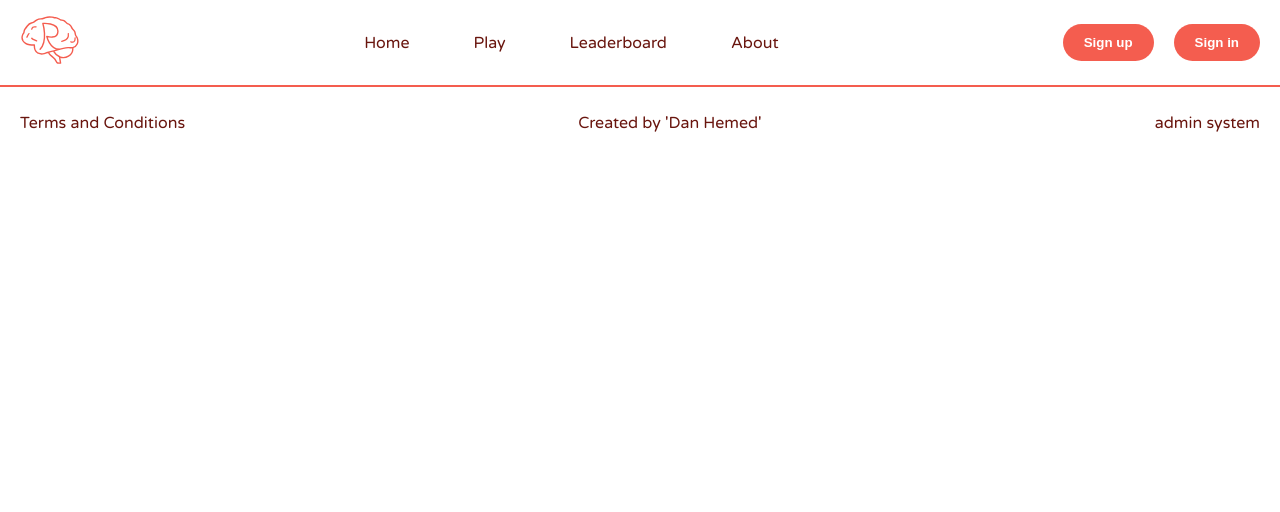
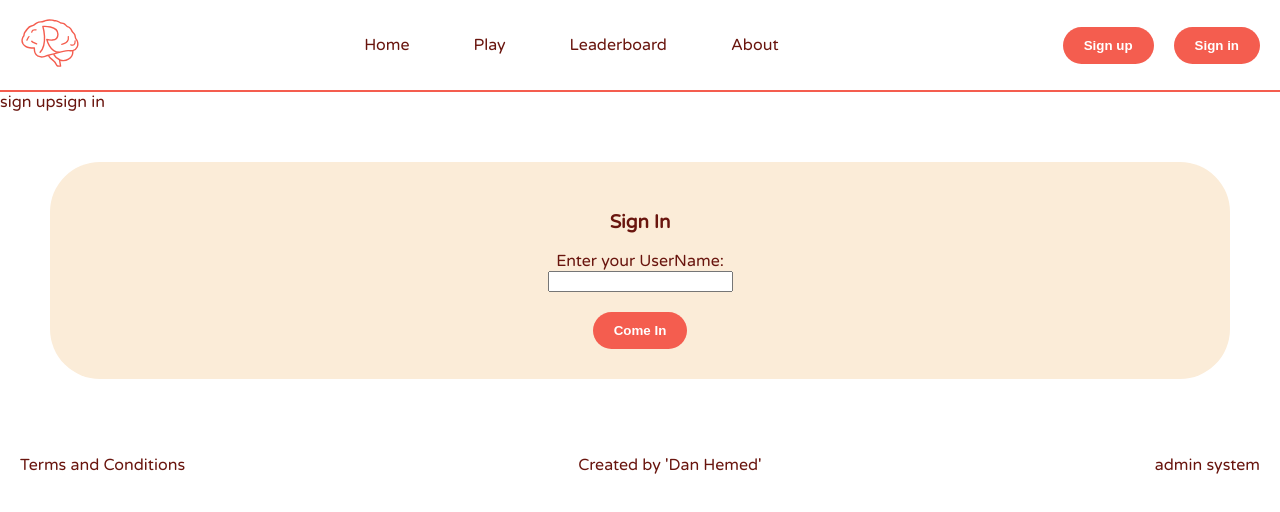
Before and after one commit to danhemed/Riddle_Game, a React (Vite) app: page /login/signin in a window 1280 px wide. Shown: the top 512 px of the page. Built offline with nearby package versions, Linux system fonts and the light colour scheme; a web font is replaced by a local one.

Commit message:
add sign in and sign up

```diff
--- a/src/App.tsx
+++ b/src/App.tsx
@@ -8,22 +8,26 @@ import Login from './pages/Login'
 import Play from './pages/Play'
 import Admin from './pages/Admin'
 import TermsAndConditions from './pages/TermsAndConditions'
-
+import SignIn from './components/SignIn'
+import SignUp from './components/SignUp'
 
 function App() {
   return (
     <>
-    <Header/>
-    <Routes>
-      <Route path='/' element={<Home/>}/>
-      <Route path='/play' element={<Play/>}/>
-      <Route path='/leaderboard' element={<Leaderboard/>}/>
-      <Route path='/about' element={<About/>}/>
-      <Route path='/admin' element={<Admin/>}/>
-      <Route path='/login' element={<Login/>}/>
-      <Route path='/Terms_and_Conditions' element={<TermsAndConditions/>}/>
-    </Routes>
-    <Footer/>
+      <Header />
+      <Routes>
+        <Route path='/' element={<Home />} />
+        <Route path='/play' element={<Play />} />
+        <Route path='/leaderboard' element={<Leaderboard />} />
+        <Route path='/about' element={<About />} />
+        <Route path='/admin' element={<Admin />} />
+        <Route path="/login" element={<Login />}>
+          <Route path="signup" element={<SignUp />} />
+          <Route path="signin" element={<SignIn />} />
+        </Route>
+        <Route path='/Terms_and_Conditions' element={<TermsAndConditions />} />
+      </Routes>
+      <Footer />
     </>
   )
 }
--- a/src/components/Header.tsx
+++ b/src/components/Header.tsx
@@ -13,8 +13,12 @@ export default function Header() {
             <Link to='/about'>About</Link>
         </nav>
         <div id='header-sign'>
+            <Link to='/login/signup'>
             <button>Sign up</button>
+            </Link>
+            <Link to='/login/signin'>
             <button>Sign in</button>
+            </Link>
         </div>
     </header>
   )
--- /dev/null
+++ b/src/components/SignIn.tsx
@@ -0,0 +1,18 @@
+
+export default function SignIn() {
+  return (
+    <div>
+        <section className="page">
+        <h1>Sign In</h1>
+        <form action="">
+            <label htmlFor="username">Enter your UserName:</label>
+            <br />
+            <input type="text" id="username" name="username"/>
+            <br />
+            <br />
+            <button type="submit">Come In</button>
+        </form>
+        </section>
+    </div>
+  )
+}
--- /dev/null
+++ b/src/components/SignUp.tsx
@@ -0,0 +1,23 @@
+
+export default function SignUp() {
+  return (
+    <div>
+        <section className="page">
+        <h1>Sign Un</h1>
+        <form action="">
+            <label htmlFor="username">Enter User Name:</label>
+            <br />
+            <input type="text" id="username" name="username"/>
+            <br />
+            <br />
+            <label htmlFor="email">Enter Email:</label>
+            <br />
+            <input type="email" id="email" name="email"/>
+            <br />
+            <br />
+            <button type="submit">Register</button>
+        </form>
+        </section>
+    </div>
+  )
+}
--- a/src/index.css
+++ b/src/index.css
@@ -25,6 +25,7 @@ button {
   color: white;
   font-weight: 600;
   border-radius: 25px;
+  cursor: pointer;
 }
 
 button:hover {
@@ -34,6 +35,7 @@ button:hover {
 }
 
 header {
+  height: 70px;
   display: flex;
   justify-content: space-between;
   align-items: center;
@@ -64,8 +66,12 @@ footer {
   margin-top: auto;
 }
 
-body {
-  min-height: 100vh;
-  display: flex;
-  flex-direction: column;
+.page {
+  padding: 30px 20px;
+  justify-items: center;
+  align-content: center;
+  text-align: center;
+  background-color: #fbecd8;
+  border-radius: 50px;
+  margin: 50px;
 }
--- a/src/pages/Login.tsx
+++ b/src/pages/Login.tsx
@@ -1,6 +1,15 @@
+import { Link, Outlet } from 'react-router'
 
 export default function Login() {
   return (
-    <div>Login</div>
+    <div>
+      <section>
+        <nav>
+          <Link to='signup'>sign up</Link>
+          <Link to='signin'>sign in</Link>
+        </nav>
+        <Outlet />
+      </section>
+    </div>
   )
 }
```
